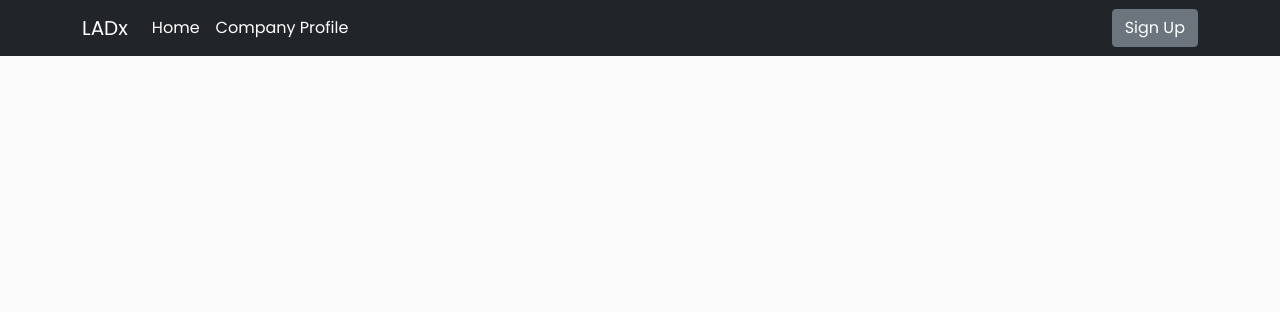
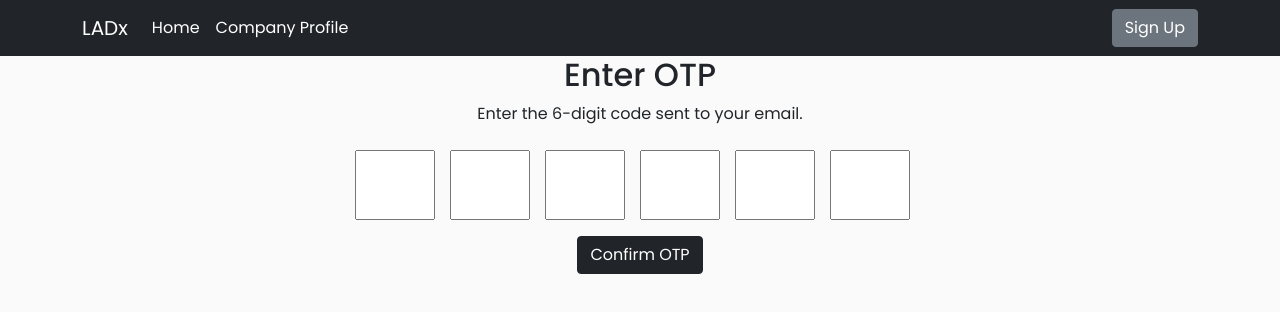
Before and after one commit to damianguch/LADx-Frontend-JS, a React (Create React App) app: page /otp in a window 1280 px wide. Shown: the top 312 px of the page. Built offline with nearby package versions, Linux system fonts and the light colour scheme.

Commit message:
Made changes for the OTP component

```diff
--- a/public/index.html
+++ b/public/index.html
@@ -23,7 +23,7 @@
       work correctly both with client-side routing and a non-root public URL.
       Learn how to configure a non-root public URL by running `npm run build`.
     -->
-    <title>React App</title>
+    <title>LADx App</title>
     <link
       href="https://cdn.jsdelivr.net/npm/bootstrap@5.0.2/dist/css/bootstrap.min.css"
       rel="stylesheet"
--- a/src/App.js
+++ b/src/App.js
@@ -11,6 +11,7 @@ import Profile from './components/Profile';
 import { RequireToken } from './components/Auth';
 import Navbar from './components/Navbar';
 import { ModeToggler } from './components/Test';
+import OtpInput from './components/Otp';
 
 function App() {
   return (
@@ -21,6 +22,7 @@ function App() {
         <Routes>
           <Route path="/signup" element={<SignUp />} />
           <Route path="/login" element={<Login />} />
+          <Route path="/otp" element={<OtpInput />} />
 
           <Route
             path="/"
--- /dev/null
+++ b/src/components/Otp.js
@@ -0,0 +1,76 @@
+import { useState } from 'react';
+import { useNavigate } from 'react-router-dom';
+import axios from 'axios';
+
+const OtpInput = () => {
+  const [otp, setOtp] = useState(new Array(6).fill(''));
+  const [error, setError] = useState('');
+  const navigate = useNavigate();
+
+  // Function to handle OTP input change
+  const handleChange = (element, index) => {
+    if (isNaN(element.value)) return;
+
+    setOtp([...otp.map((d, idx) => (idx === index ? element.value : d))]);
+
+    // Focus next input after current
+    if (element.nextSibling && element.value) {
+      element.nextSibling.focus();
+    }
+  };
+
+  // Send OTP to backend for confirmation
+  const verifyOtp = async () => {
+    const enteredOtp = otp.join('');
+    try {
+      const res = await axios.post(
+        'https://ladx-backend-ts.onrender.com/api/v1/verify-otp',
+        { otp: enteredOtp }
+      );
+
+      if (res.data.success) {
+        navigate('/'); // Redirects to the dashboard on successful OTP
+      } else {
+        setError('Invalid OTP. Please try again.');
+      }
+    } catch (error) {
+      setError('Error verifying OTP. Please try again.');
+    }
+  };
+
+  return (
+    <div className="flex flex-col items-center justify-center h-screen text-center">
+      <h2 className="text-2xl font-semibold mb-6">Enter OTP</h2>
+      <p className="mb-4 text-gray-600">
+        Enter the 6-digit code sent to your email.
+      </p>
+
+      <div className="flex space-x-2">
+        {otp.map((data, index) => (
+          <input
+            key={index}
+            type="text"
+            maxLength="1"
+            style={{
+              width: '80px',
+              height: '70px',
+              marginRight: '15px',
+              textAlign: 'center'
+            }}
+            value={data}
+            onChange={(e) => handleChange(e.target, index)}
+            onFocus={(e) => e.target.select()}
+          />
+        ))}
+      </div>
+
+      {error && <p className="text-red-500 mt-2">{error}</p>}
+
+      <button onClick={verifyOtp} className="btn btn-dark mt-3">
+        Confirm OTP
+      </button>
+    </div>
+  );
+};
+
+export default OtpInput;
--- a/src/components/Signup.js
+++ b/src/components/Signup.js
@@ -1,12 +1,10 @@
 import React, { useState } from 'react';
 import axios from 'axios';
-import { Link } from 'react-router-dom';
+import { Link, useNavigate } from 'react-router-dom';
 
 export const SignUp = () => {
-  // const [email, setEmail] = useState('');
-  // const [name, setName] = useState('');
-  // const [password, setPassword] = useState('');
   const [registerStatus, setRegisterStatus] = useState('');
+  const navigate = useNavigate();
 
   /**
    * The approach below, the component's state remains in sync with the
@@ -43,15 +41,16 @@ export const SignUp = () => {
     };
 
     try {
-      const response = await axios.post(
+      const res = await axios.post(
         'https://ladx-backend-ts.onrender.com/api/v1/signup',
         userData
       );
 
-      if (response.data.message) {
-        setRegisterStatus(response.data.message);
+      if (res.data.success) {
+        setRegisterStatus(res.data.message);
+        navigate('/otp');
       } else {
-        setRegisterStatus('Account Created Successfully');
+        setRegisterStatus(res.data.message);
       }
     } catch (err) {
       if (err.response) {
```
